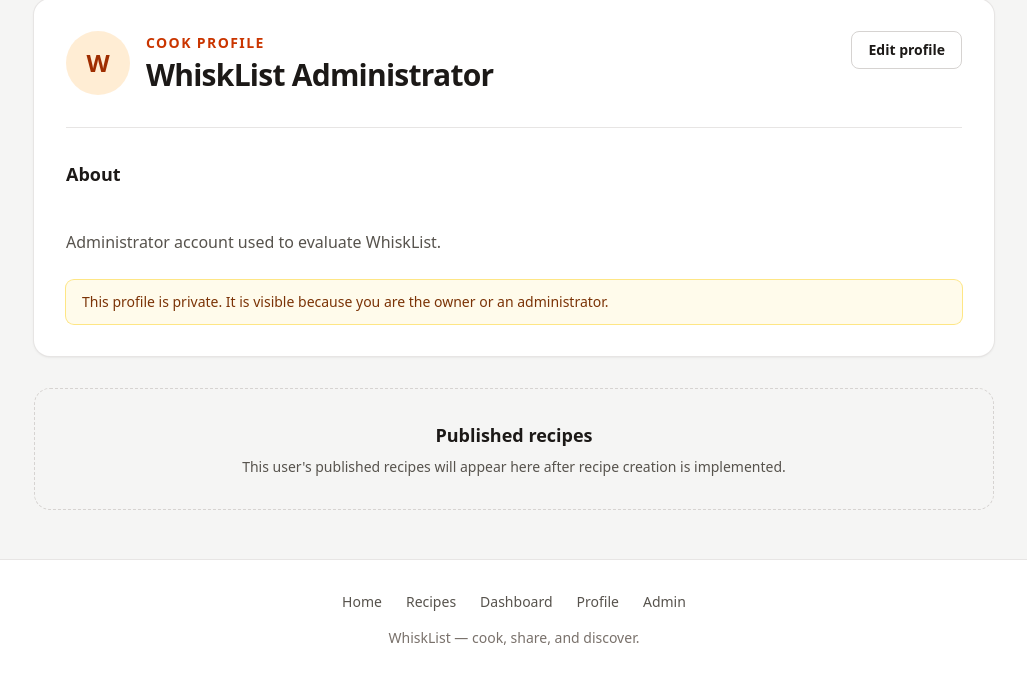
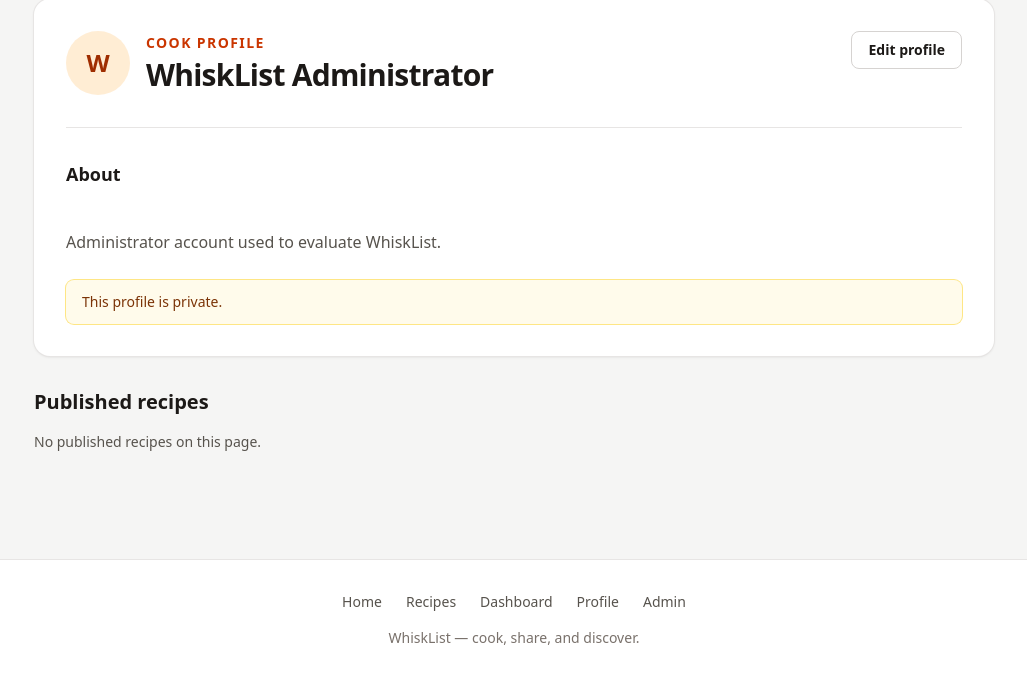
Before and after one commit to ninaperii/whisklist, a Laravel app: page /users/1 in a window 1280 px wide. Shown: the part 120-800 px from the top of the page, without its empty margins (126-1153 px from the left). Run offline with Laravel 12, Linux system fonts and the light colour scheme; a user stored in the database is signed in; data comes from the database, SQL or seed files in the repository; tables that the repository leaves empty hold one stand-in row (values such as "Sample post"); style sheets or scripts are compiled from the project's sources.

Commit message:
show recipe authors and public content on private profiles

```diff
--- a/app/Http/Controllers/HomeController.php
+++ b/app/Http/Controllers/HomeController.php
@@ -16,7 +16,7 @@ class HomeController extends Controller
         return view('welcome', [
             'latestRecipes' => Recipe::query()
                 ->published()
-                ->with('thumbnail')
+                ->with(['thumbnail', 'author'])
                 ->withAllergenWarnings($request->user())
                 ->orderByDesc('published_at')
                 ->orderByDesc('id')
--- a/app/Http/Controllers/ProfileController.php
+++ b/app/Http/Controllers/ProfileController.php
@@ -16,14 +16,16 @@ use Illuminate\View\View;
 class ProfileController extends Controller
 {
     /**
-     * Display a user profile when its privacy rules allow access.
+     * Display public attribution and recipes, with profile details when permitted.
      */
-    public function show(User $user): View
+    public function show(Request $request, User $user): View
     {
-        Gate::authorize('view', $user);
-
         return view('profiles.show', [
             'profile' => $user,
+            'showDetails' => Gate::allows('view', $user),
+            'recipes' => $user->recipes()->published()->with(['author', 'thumbnail'])
+                ->withAllergenWarnings($request->user())
+                ->orderByDesc('published_at')->orderByDesc('id')->paginate(12),
         ]);
     }
 
--- a/app/Http/Controllers/PublicRecipeController.php
+++ b/app/Http/Controllers/PublicRecipeController.php
@@ -64,7 +64,7 @@ class PublicRecipeController extends Controller
             ]);
         }
 
-        $query = Recipe::query()->published()->with('thumbnail');
+        $query = Recipe::query()->published()->with(['thumbnail', 'author']);
         $user = $request->user();
         $query->withAllergenWarnings($user);
         $usePreferences = $user !== null && (bool) ($filters['use_preferences'] ?? false);
--- a/resources/views/components/recipe-card.blade.php
+++ b/resources/views/components/recipe-card.blade.php
@@ -7,6 +7,7 @@
         @endif
         <div class="p-5">
             <{{ $heading }} class="text-lg font-semibold group-hover:underline">{{ $recipe->title }}</{{ $heading }}>
+            <p class="mt-1 text-sm text-stone-600">By {{ $recipe->author->name }}</p>
             @if ($recipe->summary !== '')
                 <p class="mt-2 line-clamp-2 text-sm text-stone-600">{{ $recipe->summary }}</p>
             @endif
--- a/resources/views/profiles/edit.blade.php
+++ b/resources/views/profiles/edit.blade.php
@@ -65,7 +65,7 @@
                         <span>
                             <span class="block font-semibold">Public profile</span>
                             <span class="mt-1 block text-sm leading-6 text-stone-600">
-                                When disabled, only you and administrators can open your profile page. Your published recipes remain publicly discoverable.
+                                When disabled, visitors can still see your name, profile picture, and published recipes. Only you and administrators can see your bio.
                             </span>
                         </span>
                     </label>
--- a/resources/views/profiles/show.blade.php
+++ b/resources/views/profiles/show.blade.php
@@ -7,9 +7,13 @@
         <div class="rounded-2xl bg-white p-6 shadow-sm ring-1 ring-stone-200 sm:p-8">
             <div class="flex flex-col gap-6 sm:flex-row sm:items-start sm:justify-between">
                 <div class="flex items-center gap-4">
-                    <div class="flex size-16 shrink-0 items-center justify-center rounded-full bg-orange-100 text-2xl font-semibold text-orange-800">
+                    @if ($profile->avatar_path)
+                        <img class="size-16 shrink-0 rounded-full object-cover" src="{{ asset('storage/'.$profile->avatar_path) }}" alt="">
+                    @else
+                        <div class="flex size-16 shrink-0 items-center justify-center rounded-full bg-orange-100 text-2xl font-semibold text-orange-800" aria-hidden="true">
                             {{ str($profile->name)->substr(0, 1)->upper() }}
                         </div>
+                    @endif
                     <div>
                         <p class="text-sm font-semibold uppercase tracking-widest text-orange-700">Cook profile</p>
                         <h1 class="mt-1 text-3xl font-semibold tracking-tight">{{ $profile->name }}</h1>
@@ -23,23 +27,34 @@
                 @endif
             </div>
 
+            @if ($showDetails)
                 <div class="mt-8 border-t border-stone-200 pt-8">
                     <h2 class="text-lg font-semibold">About</h2>
                     <p class="mt-3 whitespace-pre-line leading-7 text-stone-600">
                         {{ $profile->bio ?: 'This cook has not added a biography yet.' }}
                     </p>
                 </div>
+            @endif
 
             @unless ($profile->is_profile_public)
                 <p class="mt-6 rounded-lg bg-amber-50 px-4 py-3 text-sm text-amber-900 ring-1 ring-amber-200">
-                    This profile is private. It is visible because you are the owner or an administrator.
+                    This profile is private.
                 </p>
             @endunless
         </div>
 
-        <section class="mt-8 rounded-2xl border border-dashed border-stone-300 p-8 text-center">
-            <h2 class="text-lg font-semibold">Published recipes</h2>
-            <p class="mt-2 text-sm text-stone-600">This user's published recipes will appear here after recipe creation is implemented.</p>
+        <section class="mt-8">
+            <h2 class="mb-4 text-xl font-semibold">Published recipes</h2>
+            @if ($recipes->isEmpty())
+                <p class="text-sm text-stone-600">No published recipes on this page.</p>
+            @else
+                <ul class="grid gap-6 sm:grid-cols-2 lg:grid-cols-3">
+                    @foreach ($recipes as $recipe)
+                        <x-recipe-card :recipe="$recipe" />
+                    @endforeach
+                </ul>
+            @endif
+            <div class="mt-6">{{ $recipes->links() }}</div>
         </section>
     </section>
 @endsection
```
Also changed, not shown: resources/views/recipes/show.blade.php (+8 -3 lines), tests/Feature/ProfileTest.php (+15 -6 lines), tests/Feature/PublicRecipeTest.php (+11 -5 lines). Lines whose indentation alone changed are shown as unchanged.
